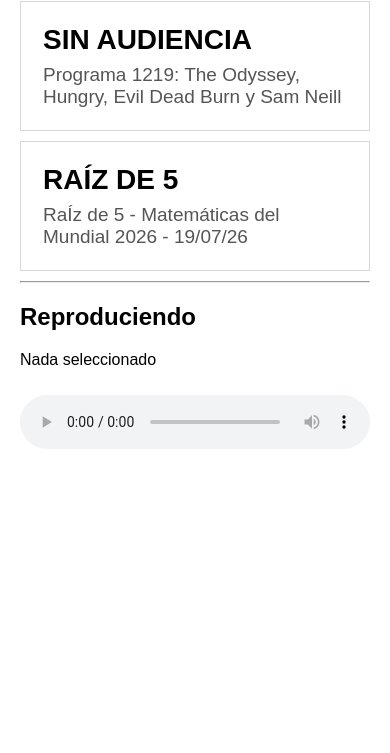
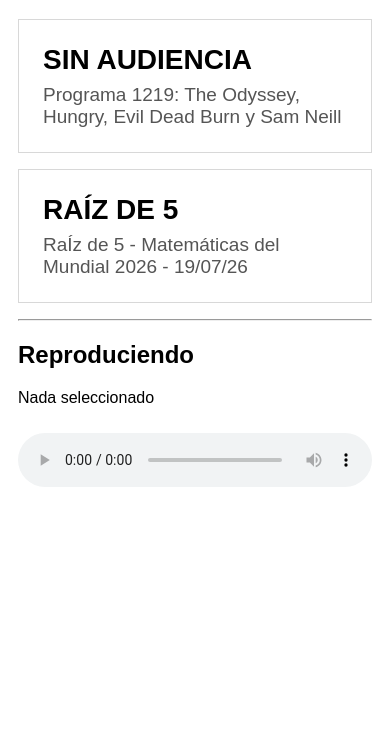
Before and after one commit to juanifuturo/radio, a website: page index.html in a window 390 px wide. Shown: the part 91-844 px from the top of the page. Drawn offline with Linux system fonts and the light colour scheme.

Commit message:
Update style.css

```diff
--- a/style.css
+++ b/style.css
@@ -73,11 +73,15 @@ audio {
 
     body {
 
-        width: auto;
+    width: auto;
 
-        margin: 20px;
+    margin: 0;
 
-    }
+    padding: 18px;
+
+    box-sizing: border-box;
+
+}
 
     h1 {
 
@@ -87,9 +91,11 @@ audio {
 
     .program {
 
-        padding: 22px;
+    padding: 24px;
 
-    }
+    margin-bottom: 16px;
+
+}
 
     .info h2 {
 
```
